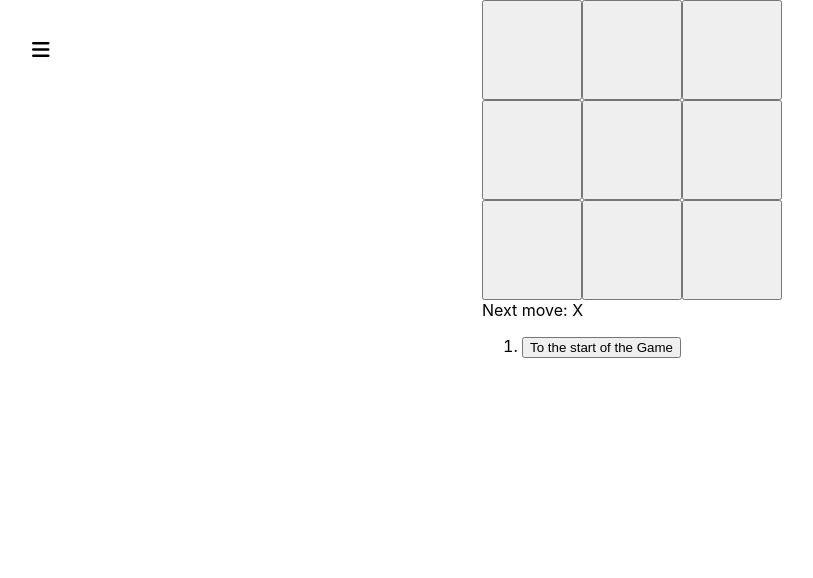
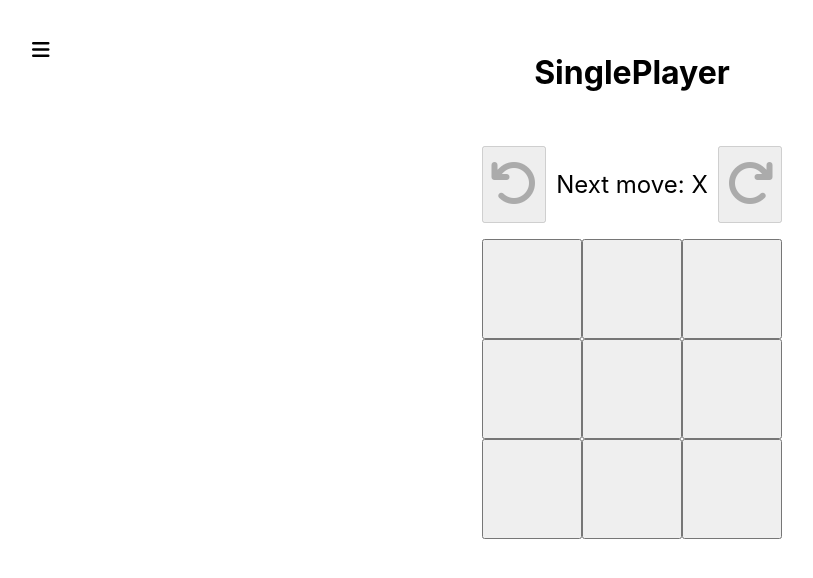
Before and after one commit to AlexanderRusak/Dev-incubator_tic-tac-toe, a React (Create React App) app: page / in a window 1280 px wide. Shown: the top 578 px of the page, without its empty margins (8-821 px from the left). Built offline with nearby package versions, Linux system fonts and the light colour scheme.

Commit message:
add redo undo fixed bugs, boost syles

```diff
--- a/src/App.js
+++ b/src/App.js
@@ -1,12 +1,11 @@
 import React from 'react';
 import './App.css';
-import Game from './components/Game/Game';
 import Layout from './components/hoc/Layout';
 
 function App() {
   return (
     <Layout>
-      <Game />
+
     </Layout>
   );
 }
--- a/src/components/Game/Game.jsx
+++ b/src/components/Game/Game.jsx
@@ -10,8 +10,10 @@ export default class Game extends Component {
             history: [{
                 squares: Array(9).fill(null),
             }],
+            stepNumber: 0,
             isCross: true,
-            stepNumber: 0,
+            mode: this.props.mode,
+            moveCount: 0
         }
     }
 
@@ -21,27 +23,70 @@ export default class Game extends Component {
             isCross: (step % 2) === 0,
         });
     }
+    historyButtons(move) {
+        const { history, stepNumber, moveCount, mode } = this.state;
+        this.showNextButton();
+        this.setState({
+            stepNumber: move,
+            isCross: mode === 0 ? "X": !this.state.isCross,
+            moveCount: move,
+        })
+    }
+
+    showNextButton() {
+        const { history, stepNumber, moveCount, mode } = this.state;
+        console.log(stepNumber < history.length, stepNumber, history.length);
+        /* moveCount < history.length - 1 */
+    }
+
 
     moveClick(i) {
         const history = this.state.history.slice(0, this.state.stepNumber + 1);
         const current = history[history.length - 1]
         const squares = current.squares.slice();
-
+        const { mode } = this.state;
+        console.log(this.state.stepNumber < history.length - 1, this.state.stepNumber, history.length);
         if (this.calculateWinner(squares) || squares[i]) {
             return;
         }
-        squares[i] = this.state.isCross ? 'X' : 'O';
-        console.log(squares, i);
+        if (mode === 0) {
+            let move = this.moveClickAI();
+
+            while (squares[move] !== null) {
+
+                move = this.moveClickAI();
+            }
+            squares[i] = 'X';
+            this.calculateWinner(squares);
+            squares[move] = 'O';
+            this.calculateWinner(squares);
+
             this.setState({
                 history: history.concat([{
                     squares: squares
                 }]),
                 stepNumber: history.length,
-            isCross: !this.state.isCross
+                isCross: !this.state.isCross,
+                moveCount: this.state.moveCount + 1
             });
-        console.log(this.state);
+        } else {
+            squares[i] = this.state.isCross ? 'X' : 'O';
+            this.setState({
+                history: history.concat([{
+                    squares: squares
+                }]),
+                stepNumber: history.length,
+                isCross: !this.state.isCross,
+                moveCount: this.state.moveCount + 1
+            });
         }
 
+
+    }
+
+    moveClickAI() {
+        return Math.floor(Math.random() * (8 - 0 + 1)) + 0;
+    }
 
     calculateWinner(squares) {
 
@@ -67,12 +112,29 @@ export default class Game extends Component {
         }
         return null;
     }
+    componentDidUpdate(prevProps) {
+
+        const newHistory = [{
+            squares: Array(9).fill(null),
+        }];
+        if (this.props.mode !== prevProps.mode) {
+            this.setState({
+                mode: this.props.mode,
+                history: [...newHistory],
+                stepNumber: 0,
+                moveCount: 0,
+                isCross: true,
+            })
+        }
+    }
+
     render() {
-        const history = this.state.history;
-        const current = history[history.length - 1];
+        const { mode, history, stepNumber, moveCount } = this.state;
+        const current = history[stepNumber];
         const winner = this.calculateWinner(current.squares);
-
-        const moves = history.map((step, move) => {
+        const count = history.length;
+        const modeTitle = mode ? "Multyplayer" : "SinglePlayer";
+        /* const moves = history.map((_, move) => {
             const desc = move ?
                 "Go to turn #" + move :
                 "To the start of the Game";
@@ -81,7 +143,7 @@ export default class Game extends Component {
                     <button onClick={() => this.jumpTo(move)}>{desc}</button>
                 </li>
             )
-        })
+        }) */
 
         let status;
         if (winner) {
@@ -92,16 +154,22 @@ export default class Game extends Component {
 
         return (
             <div className={classes.Game}>
-                <div className="game-board">
+                <div className={classes.mode}>
+                    <h5>{modeTitle}</h5>
+                </div>
+
+                <div >
+                <div className={classes.moves}>
+                    <button disabled={moveCount === 0} onClick={() => this.historyButtons(moveCount - 1)}><i class="fas fa-undo"></i></button>
+                    <p>{status}</p>
+                    <button disabled={stepNumber >= history.length - 1} onClick={() => this.historyButtons(moveCount + 1)} ><i class="fas fa-redo"></i></button>
+                </div>
                     <Board
                         squares={current.squares}
                         onClick={(i) => this.moveClick(i)}
                     />
                 </div>
-                <div className="game-info">
-                    <div>{status}</div>
-                    <ol>{moves}</ol>
-                </div>
+
             </div>
         )
     }
--- a/src/components/Game/Game.module.css
+++ b/src/components/Game/Game.module.css
@@ -1,4 +1,19 @@
 .Game {
   width: 300px;
-
 }
+.Game .mode h5 {
+  font-size: 2rem;
+  text-align: center;
+}
+.Game .moves{
+  display: flex;
+  justify-content: space-between;
+  margin-bottom: 1rem;
+  margin-top: 1rem;
+}
+.Game .moves p{
+  font-size: 1.5rem;
+}
+.Game .moves button{
+  font-size: 3rem;
+}
--- a/src/components/Navigation/Drawer/Drawer.jsx
+++ b/src/components/Navigation/Drawer/Drawer.jsx
@@ -3,17 +3,18 @@ import Backdrop from "../../UI/Backdrop/Backdrop";
 import classes from "./Drawer.module.css";
 
 
-const links = [1, 2, 3];
+const links = ["Single player", "Multiplayer", "Score"];
 
 export default class Drawer extends Component {
+
 
 
 
     renderLinks() {
         return links.map((link, index) => {
             return (
-                <li key={index}>
-                    <a>Link {link}</a>
+                <li onClick={()=>this.props.onChose(index)} key={index}>
+                    <p>{link}</p>
                 </li>
             )
         })
@@ -21,7 +22,6 @@ export default class Drawer extends Component {
 
     render() {
         const cls = [classes.Drawer];
-
         if (!this.props.isOpen) {
             cls.push(classes.close);
         }
--- a/src/components/Navigation/Drawer/Drawer.module.css
+++ b/src/components/Navigation/Drawer/Drawer.module.css
@@ -24,7 +24,7 @@
 .Drawer ul li {
   margin-bottom: 15px;
 }
-.Drawer ul li a {
+.Drawer ul li p {
   color: black;
   font-size: 2rem;
   text-decoration: none;
@@ -33,7 +33,6 @@
   padding: 0 20px 10px 20px;
   transition: opacity 0.3s;
 }
-.Drawer ul li a:hover,
-:active {
+.Drawer ul li p:hover {
   opacity: 0.7;
 }
--- a/src/components/hoc/Layout.jsx
+++ b/src/components/hoc/Layout.jsx
@@ -1,4 +1,5 @@
 import { Component } from "react";
+import Game from "../Game/Game";
 import Drawer from "../Navigation/Drawer/Drawer";
 import MenuToggle from "../Navigation/MenuToggle/MenuToggle";
 import classes from "./Layout.module.css";
@@ -6,8 +7,10 @@ import classes from "./Layout.module.css";
 
 export default class Layout extends Component {
 
+
     state = {
         menu: false,
+        mode: 0,
     }
 
     toggleMenuHandler = () => {
@@ -18,20 +21,29 @@ export default class Layout extends Component {
     menuCloseHandler = () => {
         this.setState({ menu: !this.state.menu })
     }
+    modeHandler = selectedMode => {
+        this.setState(() => {
+            return { mode: selectedMode, menu: !this.state.menu }
+        })
+    }
+
 
     render() {
+
+
         return (
             <div className={classes.Layout} >
                 <Drawer
                     isOpen={this.state.menu}
                     onClose={this.menuCloseHandler}
+                    onChose={this.modeHandler}
                 />
                 <MenuToggle
                     onToggle={this.toggleMenuHandler}
                     isOpen={this.state.menu}
                 />
                 <main className={classes.center}>
-                    {this.props.children}
+                    <Game mode={this.state.mode} />
                 </main>
             </div>
         )
```
Lines whose indentation alone changed are shown as unchanged.
